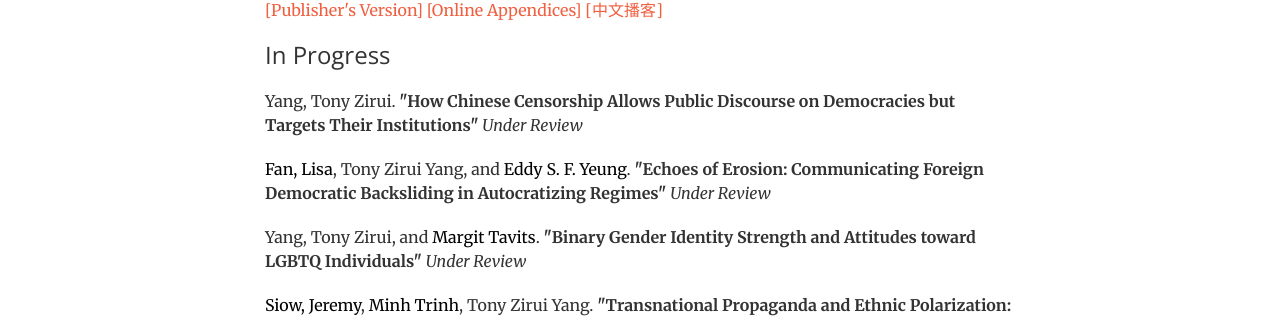
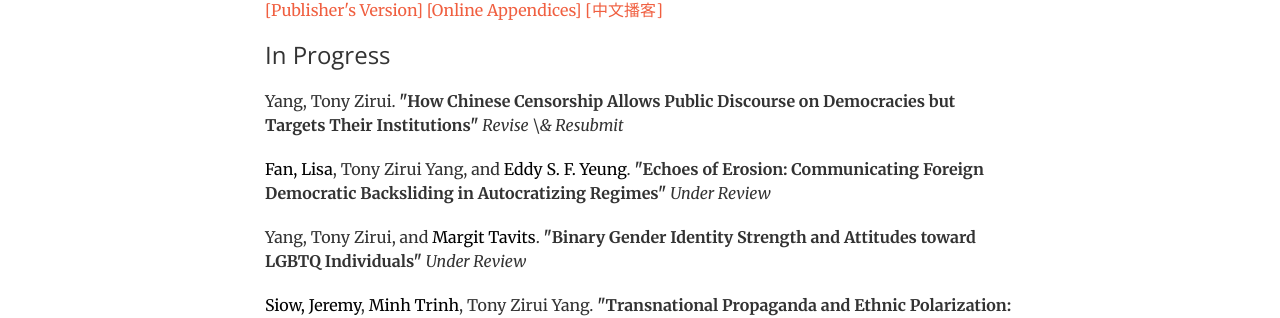
Before and after one commit to tonyhsfz/website, a Jekyll site: the page built from index.html, in a window 1280 px wide and 900 px high, scrolled down 2735 px. Shown: the part 145-463 px from the top of the window. Built offline with Jekyll 4.4.1, drawn with Linux system fonts in a browser that asks for light colours.

Commit message:
Update publication.html

```diff
--- a/_includes/publication.html
+++ b/_includes/publication.html
@@ -52,7 +52,7 @@
 
                     <h3 class="section-heading">In Progress</h3>
                      <p></p>
-                    <p> Yang, Tony Zirui. <b>"How Chinese Censorship Allows Public Discourse on Democracies but Targets Their Institutions"  </b>  <i>Under Review</i> </p>
+                    <p> Yang, Tony Zirui. <b>"How Chinese Censorship Allows Public Discourse on Democracies but Targets Their Institutions"  </b>  <i>Revise \& Resubmit</i> </p>
                     <p>  <a href="https://lisayfan.com/" style="color: black;">Fan, Lisa</a>, Tony Zirui Yang, and <a href="https://eddy-yeung.github.io/" style="color: black;">Eddy S. F. Yeung</a>. <b>"Echoes of Erosion: Communicating Foreign Democratic Backsliding in Autocratizing Regimes" </b>
                                  <i>Under Review</i> </p>
                     <p>  Yang, Tony Zirui, and <a href="https://sites.wustl.edu/mtavits/" style="color: black;">Margit Tavits</a>. <b>"Binary Gender Identity Strength and Attitudes toward LGBTQ Individuals" </b>
```
